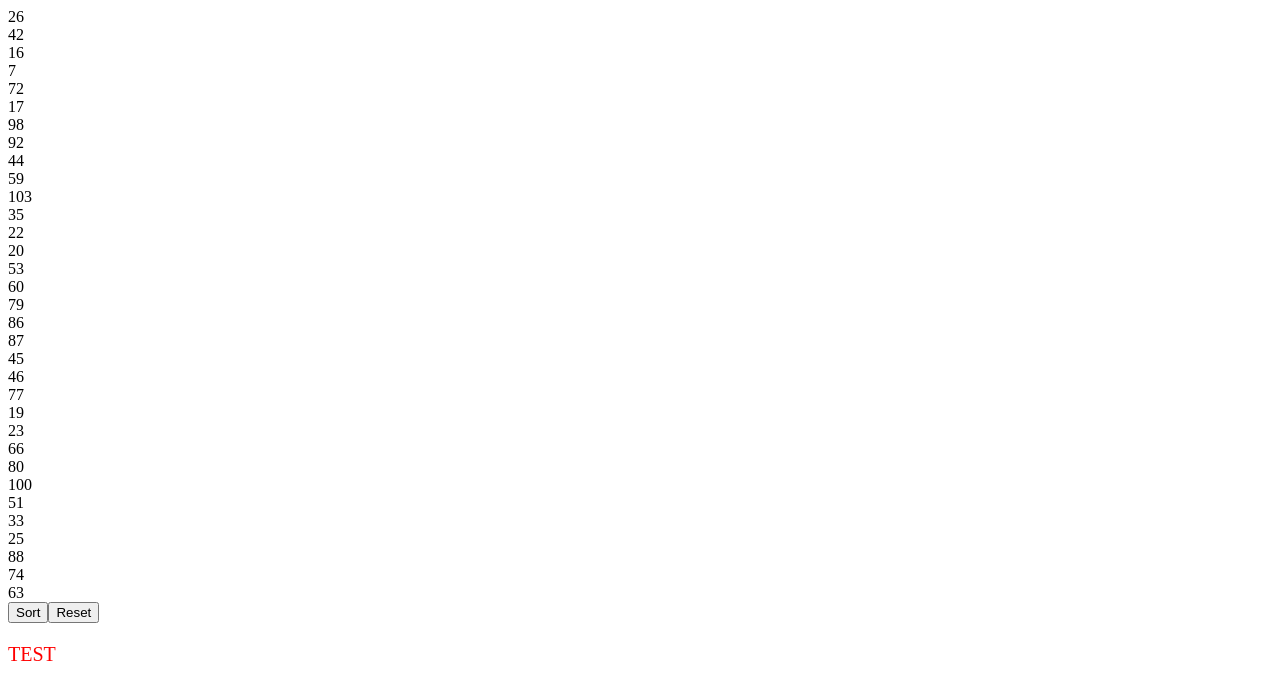
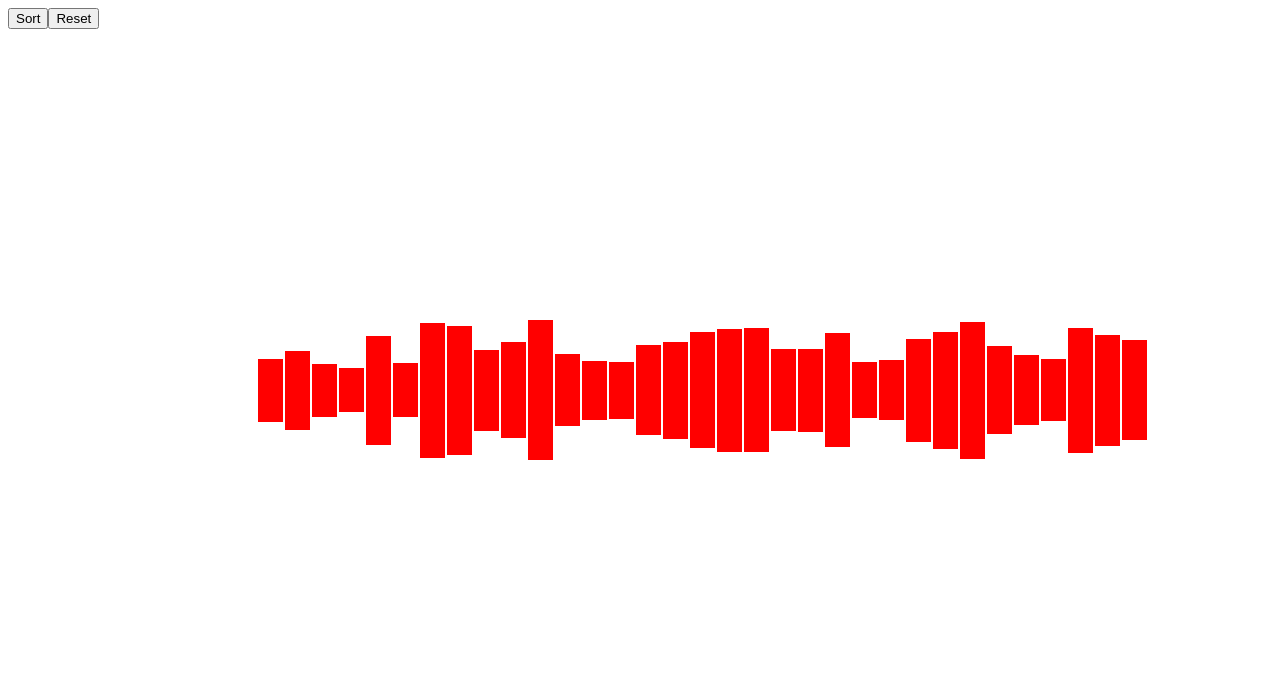
Before and after one commit to tanasievlad246/algorithms-visualisation, a Vue app in the folder algo/: page / in a window 1280 px wide. Shown: the top 700 px of the page. Built offline with nearby package versions, Linux system fonts and the light colour scheme.

Commit message:
added some styles for the bars that are sorted

```diff
--- a/algo/src/algorithms/helperfunctions.js
+++ b/algo/src/algorithms/helperfunctions.js
@@ -9,5 +9,5 @@ export function arraySwap(array, indexA, indexB) {
 }
 
 export function sleep() {
-  return new Promise(resolve => setTimeout(resolve, 50));
+  return new Promise(resolve => setTimeout(resolve, 550));
 }
--- a/algo/src/components/Bar.vue
+++ b/algo/src/components/Bar.vue
@@ -1,13 +1,13 @@
 <template>
-  <div>
-    <p :style="{color: name, fontSize: value + 'px'}">TEST</p>
+  <div :style="{backgroundColor: color}" class="div">
+    <p :style="{height: value + 'px'}"></p>
   </div>
 </template>
 
 <script>
 export default {
   props: {
-    name: String, //temporary
+    color: String, //temporary
     value: Number
     //height: number
   }
--- a/algo/src/components/Element.vue
+++ b/algo/src/components/Element.vue
@@ -1,9 +1,12 @@
 <template>
-  <div>
-    <div v-for="elem in array" v-bind:key="elem" class="elem">{{ elem }}</div>
-    <button v-on:click="bubbleSort">Sort</button>
-    <button v-on:click="arrayPopulate">Reset</button>
-    <Bar :name="name" :value="prop" />
+  <div class="main">
+    <div class="menu-bar">
+      <button v-on:click="bubbleSort">Sort</button>
+      <button v-on:click="arrayPopulate">Reset</button>
+    </div>
+    <div class="elements">
+      <Bar v-for="elem in array" v-bind:key="elem" :color="color" :value="elem" class="elem" />
+    </div>
   </div>
 </template>
 
@@ -19,21 +22,23 @@ export default {
   data() {
     return {
       array: [],
-      name: "red",
-      prop: 20
+      color: "red",
+      current: "blue",
+      comparing: "green"
     };
   },
   methods: {
     arrayPopulate() {
       this.array = [];
       for (let i = 0; i < 40; i++) {
-        let n = Math.floor(Math.random() * 100 + 5);
+        let n = Math.floor(Math.random() * 100 + 10);
         if (!this.array.includes(n)) {
           this.array.push(n);
         }
       }
     },
     async bubbleSort() {
+      //let elements = document.getElementsByTagName("Bar");
       let len = this.array.length;
       for (let i = 0; i < len; i++) {
         for (let j = 0; j < len; j++) {
@@ -53,4 +58,22 @@ export default {
 </script>
 
 <style lang="scss">
+.main {
+  display: flex;
+  flex-direction: column;
+
+  .elements {
+    display: flex;
+    flex-direction: row;
+    align-items: center;
+    position: absolute;
+    top: 40%;
+    left: 20%;
+
+    .elem {
+      width: 25px;
+      margin-left: 2px;
+    }
+  }
+}
 </style>
```
